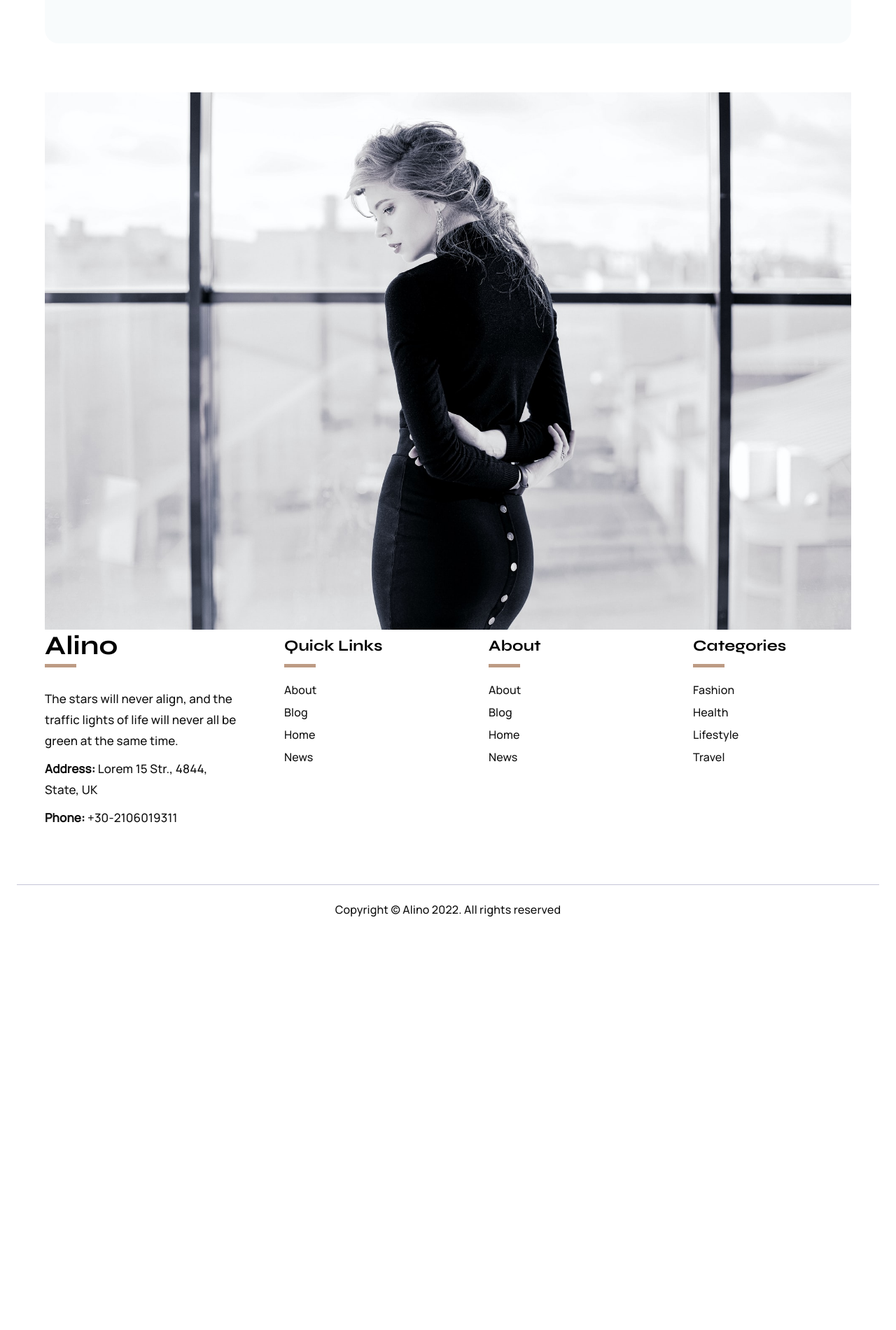
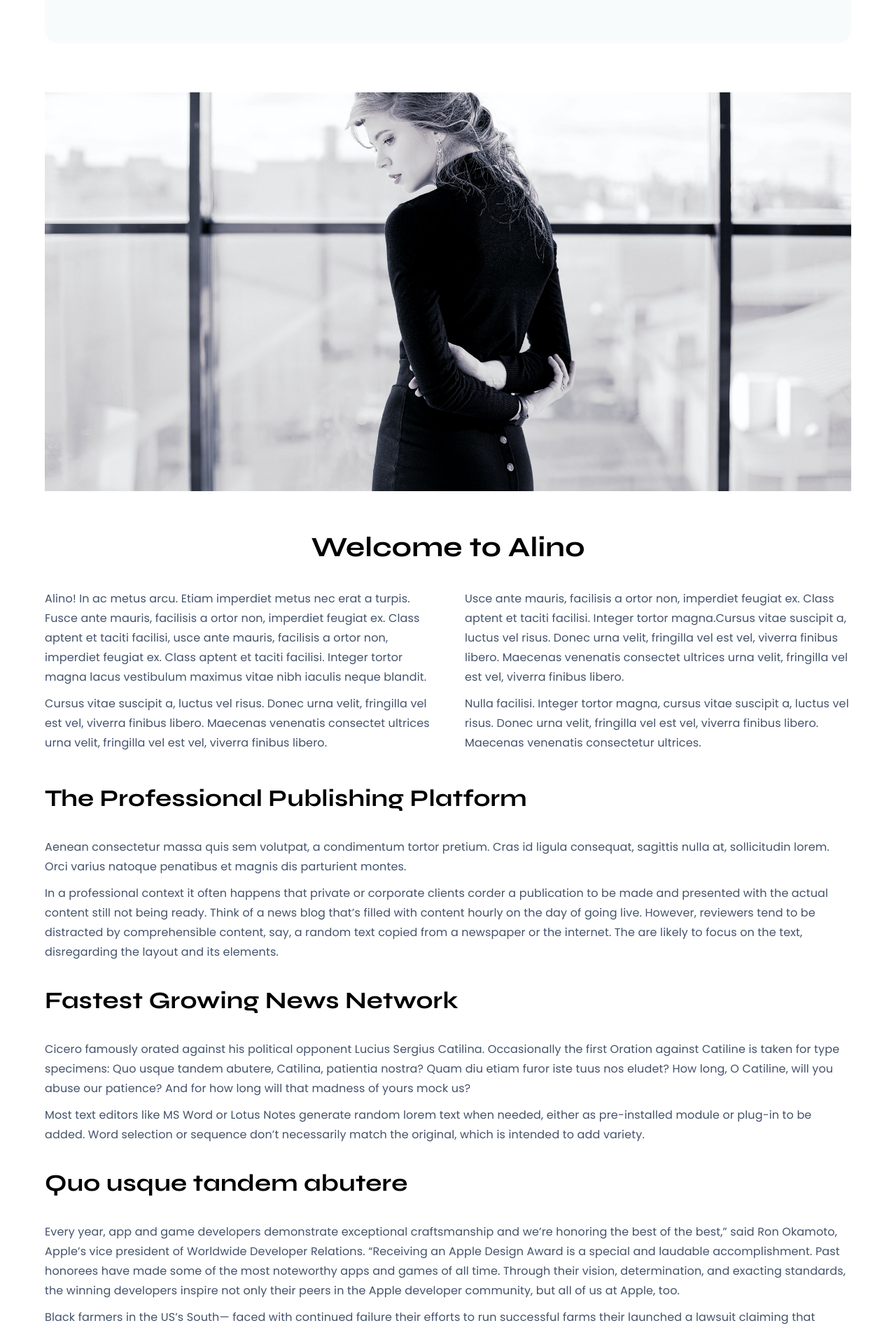
Before and after one commit to AnatoliiZh/react-project-control, a React (Create React App) app: page /about in a window 1280 px wide. Shown: the part 285-2186 px from the top of the page at 70% size. Before the commit the page ends 1620 px from the top, so only its background shows below. Built offline with nearby package versions, Linux system fonts and the light colour scheme.

Commit message:
add information to AboutPage

```diff
--- a/public/index.html
+++ b/public/index.html
@@ -10,8 +10,8 @@
       content="Web site created using create-react-app"
     />
     <link rel="preconnect" href="https://fonts.googleapis.com">
-<link rel="preconnect" href="https://fonts.gstatic.com" crossorigin>
-<link href="https://fonts.googleapis.com/css2?family=Manrope:wght@500&family=Syne:wght@700&display=swap" rel="stylesheet">
+  <link rel="preconnect" href="https://fonts.gstatic.com" crossorigin>
+  <link href="https://fonts.googleapis.com/css2?family=Manrope:wght@500&family=Poppins&family=Syne:wght@700&display=swap" rel="stylesheet">
     <title>React App</title>
   </head>
   <body>
--- a/src/Pages/About/AboutPage.tsx
+++ /dev/null
@@ -1,31 +0,0 @@
-import React from 'react'
-import { Container } from '@mui/material'
-import { Grid } from '@mui/material'
-import 'Pages/Pages.scss'
-
-type Props = {}
-
-const AboutPage = (props: Props) => {
-  return (
-    <Container maxWidth="lg">
-            <div className="title">About</div>
-            <img
-                                src="/images/about.jpg"
-                                width="100%"
-                                alt="about"
-                            />
-            <div className='about-text'></div>
-
-            <Grid container spacing={6}>
-                <Grid item xs={6}>
-
-                </Grid>
-                <Grid item xs={6}>
-
-                </Grid>
-            </Grid>
-        </Container>
-  )
-}
-
-export default AboutPage
--- /dev/null
+++ b/src/Pages/AboutPage/AboutPage.scss
@@ -0,0 +1,43 @@
+.about{
+    padding-bottom: 60px;
+    .about-box-img {
+        position: relative;
+        overflow:hidden;
+        width:100%;
+        height:570px;
+        img {
+            position: absolute;
+            top:50%;
+            left:50%;
+            transform:translate(-50%,-50%);
+            width:100%;
+            height:570px;
+            object-fit:cover;
+        }
+    }
+    .about-heading{
+        color: #000000;
+        font-family: "Syne";
+        font-size: 40px;
+        font-weight: 700;
+        text-align: center;
+        line-height: 40px;
+        margin: 60px 0 40px;
+    }
+    .about-subtitle{
+        font-size: 34px;
+        color: #000000;
+        font-family: "Syne";
+        font-weight: 700;
+        margin: 30px 0 30px;
+    }
+}
+
+.about p {
+    margin: 0 0 10px 0;
+    color: #43526B;
+    font-family: "Poppins";
+    font-size: 16px;
+    font-weight: 400;
+    line-height: 28px;
+}
--- /dev/null
+++ b/src/Pages/AboutPage/AboutPage.tsx
@@ -0,0 +1,110 @@
+import React from 'react'
+import { Container } from '@mui/material'
+import { Grid } from '@mui/material'
+import 'Pages/Pages.scss'
+import './AboutPage.scss'
+
+type Props = {}
+
+const AboutPage = (props: Props) => {
+    return (
+        <Container className="about" maxWidth="lg">
+            <div className="title">About</div>
+            <div className="about-box-img">
+                <img src="/images/about.jpg" alt="about" />
+            </div>
+            <h2 className="about-heading">Welcome to Alino</h2>
+            <Grid container spacing={6}>
+                <Grid item xs={6}>
+                    <p>
+                        Alino! In ac metus arcu. Etiam imperdiet metus nec erat
+                        a turpis. Fusce ante mauris, facilisis a ortor non,
+                        imperdiet feugiat ex. Class aptent et taciti facilisi,
+                        usce ante mauris, facilisis a ortor non, imperdiet
+                        feugiat ex. Class aptent et taciti facilisi. Integer
+                        tortor magna lacus vestibulum maximus vitae nibh iaculis
+                        neque blandit.
+                    </p>
+                    <p>
+                        Cursus vitae suscipit a, luctus vel risus. Donec urna
+                        velit, fringilla vel est vel, viverra finibus libero.
+                        Maecenas venenatis consectet ultrices urna velit,
+                        fringilla vel est vel, viverra finibus libero.
+                    </p>
+                </Grid>
+                <Grid item xs={6}>
+                    <p>
+                        Usce ante mauris, facilisis a ortor non, imperdiet
+                        feugiat ex. Class aptent et taciti facilisi. Integer
+                        tortor magna.Cursus vitae suscipit a, luctus vel risus.
+                        Donec urna velit, fringilla vel est vel, viverra finibus
+                        libero. Maecenas venenatis consectet ultrices urna
+                        velit, fringilla vel est vel, viverra finibus libero.
+                    </p>
+                    <p>
+                        Nulla facilisi. Integer tortor magna, cursus vitae
+                        suscipit a, luctus vel risus. Donec urna velit,
+                        fringilla vel est vel, viverra finibus libero. Maecenas
+                        venenatis consectetur ultrices.
+                    </p>
+                </Grid>
+            </Grid>
+            <h2 className="about-subtitle">
+                The Professional Publishing Platform
+            </h2>
+            <p>
+                Aenean consectetur massa quis sem volutpat, a condimentum tortor
+                pretium. Cras id ligula consequat, sagittis nulla at,
+                sollicitudin lorem. Orci varius natoque penatibus et magnis dis
+                parturient montes.
+            </p>
+            <p>
+                In a professional context it often happens that private or
+                corporate clients corder a publication to be made and presented
+                with the actual content still not being ready. Think of a news
+                blog that’s filled with content hourly on the day of going live.
+                However, reviewers tend to be distracted by comprehensible
+                content, say, a random text copied from a newspaper or the
+                internet. The are likely to focus on the text, disregarding the
+                layout and its elements.
+            </p>
+            <h2 className="about-subtitle">Fastest Growing News Network</h2>
+            <p>
+                Cicero famously orated against his political opponent Lucius
+                Sergius Catilina. Occasionally the first Oration against
+                Catiline is taken for type specimens: Quo usque tandem abutere,
+                Catilina, patientia nostra? Quam diu etiam furor iste tuus nos
+                eludet? How long, O Catiline, will you abuse our patience? And
+                for how long will that madness of yours mock us?
+            </p>
+            <p>
+                Most text editors like MS Word or Lotus Notes generate random
+                lorem text when needed, either as pre-installed module or
+                plug-in to be added. Word selection or sequence don’t
+                necessarily match the original, which is intended to add
+                variety.
+            </p>
+            <h2 className="about-subtitle">Quo usque tandem abutere</h2>
+            <p>
+                Every year, app and game developers demonstrate exceptional
+                craftsmanship and we’re honoring the best of the best,” said Ron
+                Okamoto, Apple’s vice president of Worldwide Developer
+                Relations. “Receiving an Apple Design Award is a special and
+                laudable accomplishment. Past honorees have made some of the
+                most noteworthy apps and games of all time. Through their
+                vision, determination, and exacting standards, the winning
+                developers inspire not only their peers in the Apple developer
+                community, but all of us at Apple, too.
+            </p>
+            <p>
+                Black farmers in the US’s South— faced with continued failure
+                their efforts to run successful farms their launched a lawsuit
+                claiming that “white racism” is to blame for their inability to
+                the produce crop yields and on equivalent to that switched
+                seeds.
+            </p>
+        </Container>
+    )
+}
+
+export default AboutPage
--- a/src/container/Footer/Footer.tsx
+++ b/src/container/Footer/Footer.tsx
@@ -32,9 +32,13 @@ const Footer = (props: Props) => {
                             <div className="footer-title-2">Quick Links</div>
                             <div className="footer-line"></div>
                             <ul className="footer-list">
-                                <li>About</li>
+                                <li className="footer-list-item">
+                                    <LinkItem to={`/About`}>About</LinkItem>
+                                </li>
                                 <li>Blog</li>
-                                <li>Home</li>
+                                <li className="footer-list-item">
+                                    <LinkItem to={`/`}>Home</LinkItem>
+                                </li>
                                 <li>News</li>
                             </ul>
                         </div>
@@ -44,9 +48,13 @@ const Footer = (props: Props) => {
                             <div className="footer-title-3">About</div>
                             <div className="footer-line"></div>
                             <ul className="footer-list">
-                                <li>About</li>
+                                <li className="footer-list-item">
+                                    <LinkItem to={`/About`}>About</LinkItem>
+                                </li>
                                 <li>Blog</li>
-                                <li>Home</li>
+                                <li className="footer-list-item">
+                                    <LinkItem to={`/`}>Home</LinkItem>
+                                </li>
                                 <li>News</li>
                             </ul>
                         </div>
--- a/src/container/Header/Header.scss
+++ b/src/container/Header/Header.scss
@@ -12,7 +12,9 @@
 .menu{
     display: flex;
     justify-content: center;
+    .menu-inside{
 
+    }
 
 }
 
--- a/src/container/Main/Main.tsx
+++ b/src/container/Main/Main.tsx
@@ -6,7 +6,7 @@ import TravelPage from 'Pages/TravelPage/TravelPage'
 import FashionPage from 'Pages/FashionPage/FashionPage'
 import { Routes, Route } from 'react-router-dom'
 import 'swiper/css/bundle'
-import AboutPage from 'Pages/About/AboutPage'
+import AboutPage from 'Pages/AboutPage/AboutPage'
 
 type Props = {}
 const Main = (props: Props) => {
@@ -14,7 +14,7 @@ const Main = (props: Props) => {
         // <Container maxWidth={false} sx={{ padding: '50px 0' }}>
         <Routes>
             <Route path="/" element={<Home />} />
-            <Route path="about" element={<AboutPage/>} />
+            <Route path="about" element={<AboutPage />} />
             <Route path="fashion" element={<FashionPage />} />
             <Route path="health" element={<HealthPage />} />
             <Route path="lifestyle" element={<LifestylePage />} />
```
Also changed, not shown: src/container/Header/Header.tsx (+9 -1 lines), src/Pages/About/About.scss (deleted).
